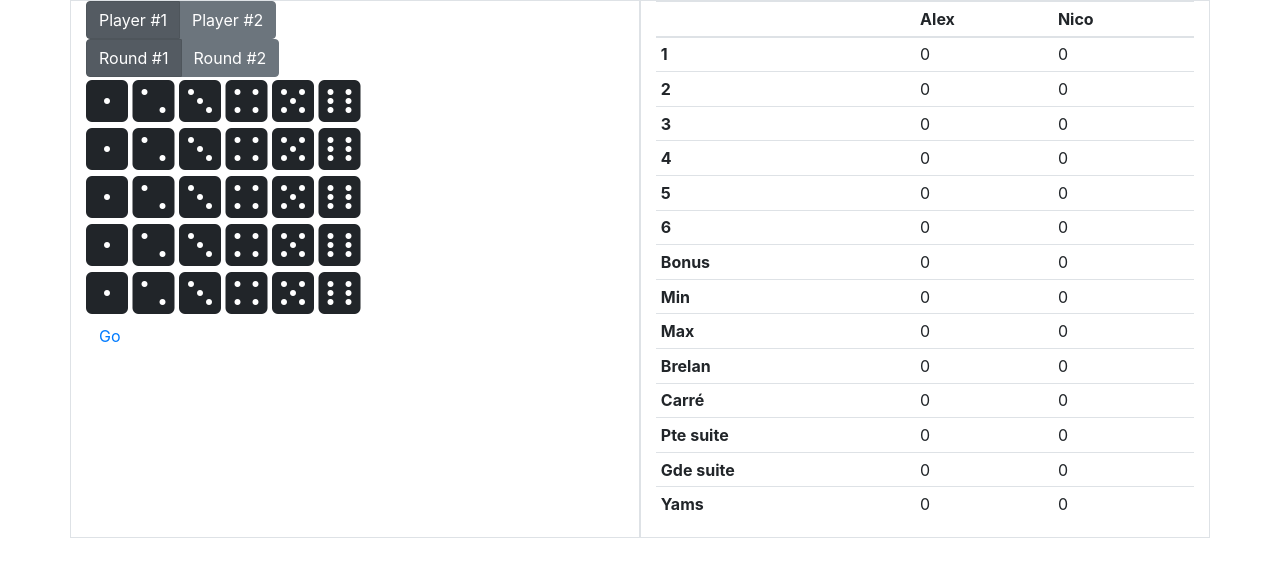
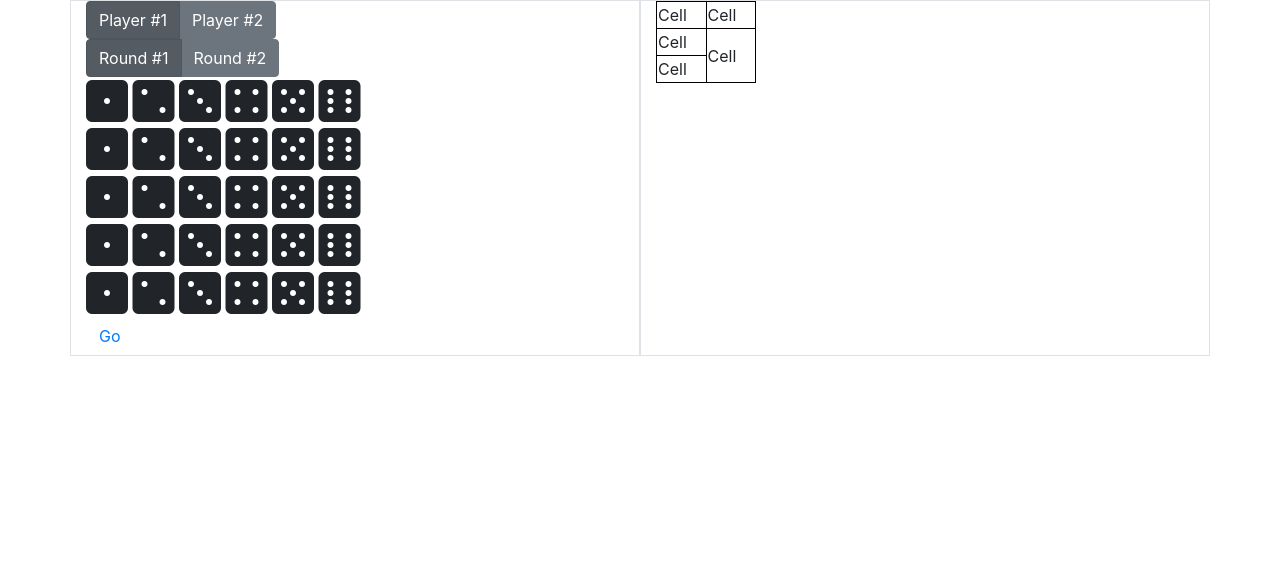
Before and after one commit to alexandrecaze/yams, a Flask app: page / in a window 1280 px wide. Shown: the top 577 px of the page. Run offline with Flask 2, Linux system fonts and the light colour scheme; some libraries are stand-ins or nearby versions.

Commit message:
create tableScore in js

```diff
--- a/server.py
+++ b/server.py
@@ -11,15 +11,15 @@ def hello_world():
     dice_state = np.random.randint(1, 7, 5)
     dice_values = [DICE_MAPPING[dice] for dice in dice_state]
     player_names = ['Alex', 'Nico']
-    coups = ['1', '2', '3', '4', '5', '6', 'Bonus', 'Min', 'Max', 'Brelan', 'Carré', 'Pte suite', 'Gde suite', 'Yams']
+    coups = ['1', '2', '3', '4', '5', '6', 'Min', 'Max', 'Brelan', 'Carré', 'Pte suite', 'Gde suite', 'Yams', 'Bonus', 'Total']
     scores = pd.DataFrame(data=np.zeros((len(coups), len(player_names)), dtype=int), columns=player_names, index=coups)
     return render_template('server.html', dice_values=dice_values, player_names=player_names, coups=coups, scores=scores.to_html(classes=["table", "table-sm"], border=0, justify='left'))
 
 @app.route('/compute', methods=['POST'])
 def compute():
-	data = request.get_data()
-	print(json.loads(data))
-	return json.dumps({'coucou': 'toi'})
+    data = request.get_data()
+    print(json.loads(data))
+    return json.dumps({'coucou': 'toi'})
 
 if __name__ == '__main__':
   app.run()
--- a/templates/server.html
+++ b/templates/server.html
@@ -80,8 +80,8 @@
 	</div>
 	<!-- end box 1 -->
 
-	<div class="col border">
-          {{ scores | safe }}
+	<div class="col border" id="scoreTable">
+          <!-- {{ scores | safe }} -->
 	</div>
 
   </body>
@@ -95,5 +95,29 @@
         };
         xhr.send(JSON.stringify({toto: 'tata'}));
     }
+    function tableCreate(){
+        var tableDiv = document.getElementById("scoreTable"),
+        tbl  = document.createElement('table');
+        tbl.style.width  = '100px';
+        tbl.style.border = '1px solid black';
+
+        for(var i = 0; i < 3; i++){
+            var tr = tbl.insertRow();
+            for(var j = 0; j < 2; j++){
+                if(i == 2 && j == 1){
+                    break;
+                } else {
+                    var td = tr.insertCell();
+                    td.appendChild(document.createTextNode('Cell'));
+                    td.style.border = '1px solid black';
+                    if(i == 1 && j == 1){
+                        td.setAttribute('rowSpan', '2');
+                    }
+                }
+            }
+        }
+        tableDiv.appendChild(tbl);
+    }
+    tableCreate()
   </script>
 </html>
```
Lines whose indentation alone changed are shown as unchanged.
